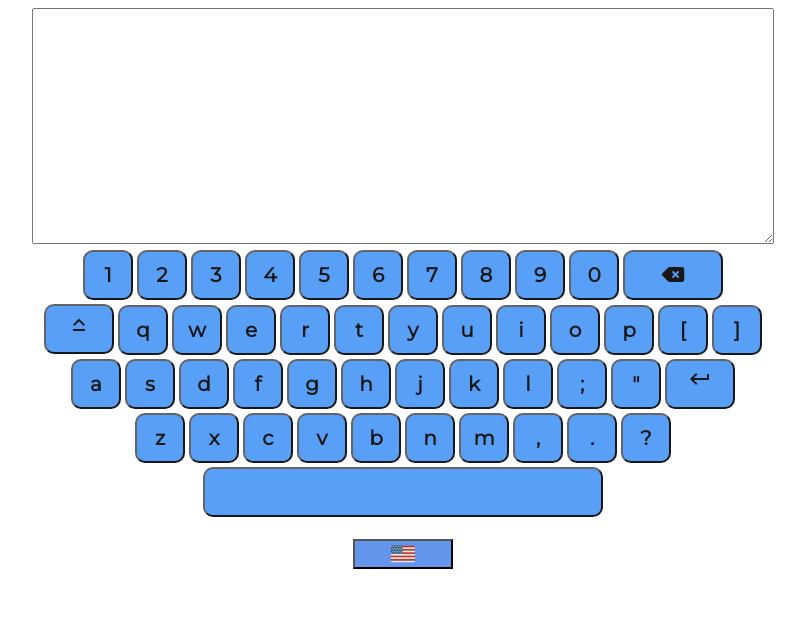
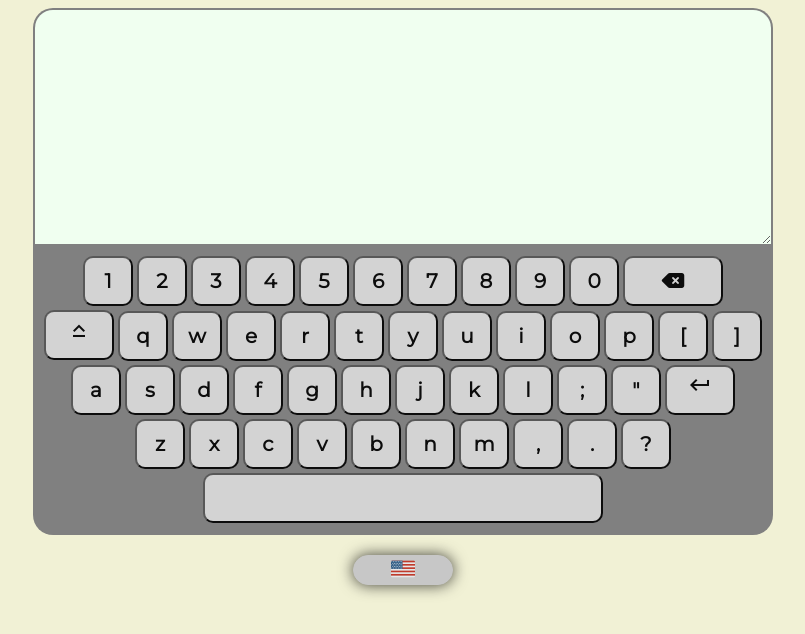
Before and after one commit to vladpr1703/virtual-keyboard, a website with bundled scripts: page index.html in a window 1280 px wide. Shown: the whole page, without its empty margins (237-1042 px from the left). Built offline with nearby package versions, Linux system fonts and the light colour scheme.

Commit message:
change styles, backspace fixed

```diff
--- a/src/modules/listenerModule.js
+++ b/src/modules/listenerModule.js
@@ -3,8 +3,12 @@ export default function addListener() {
     const textArea = document.querySelector('#text');
     switch (event.target.className) {
       case 'key backspace':
-        textArea.value = textArea.value.slice(0, (textArea.selectionEnd - 1))
+        if (textArea.value.length === textArea.selectionEnd || textArea.selectionEnd === 0 ) {
+          textArea.value = textArea.value.slice(0, textArea.value.length-1);
+        }
+        else { textArea.value = textArea.value.slice(0, (textArea.selectionEnd - 1))
           + textArea.value.slice(textArea.selectionEnd, textArea.value.length);
+        }
         break;
       case 'key enter':
         textArea.value = textArea.value.slice(0, textArea.selectionEnd) + '\n'
@@ -30,12 +34,3 @@ export default function addListener() {
     }
   });
 }
-
-
-// if (textArea.selectionEnd === textArea.textContent.length) {
-//   textArea.value += '\n';
-// }
-// else {
-//   textArea.value = textArea.value.slice(0, (textArea.selectionEnd))
-//   + textArea.value.slice(textArea.selectionEnd, textArea.value.length);
-// }
--- a/style.css
+++ b/style.css
@@ -1,29 +1,43 @@
 body {
     text-align: center;
+    background-color: rgb(241, 241, 213);
 }
 
 textarea {
+    width: 732px;
     font-size: 20px;
+    background-color: honeydew;
     color: black;
+    border: 2px solid grey;
+    border-bottom: none;
+    margin-bottom: -4px;
+    border-radius: 20px 20px 0 0;
+    outline: none;
 }
 
 .keyboard {
     width: 740px;
     margin: 0 auto;
     text-align: center;
+    background-color: grey;
+    border-radius: 0 0 20px 20px;
+    padding: 10px 0px 10px;
 }
 
 .language {
     width: 100px;
     height: 30px;
     margin-top: 20px;
-    background-color: cornflowerblue;
+    background-color: rgb(199, 199, 199);
+    border: 1px solid rgb(199, 199, 199);
+    border-radius: 20px;
     outline: none;
     transition: all 0.2s ease;
+    box-shadow: 0px 0px 15px 0px rgba(0,0,0,0.75);
 }
 
 .language:hover {
-    border-radius: 20px;
+    transform: translateY(-5px)
 }
 
 .language:focus {
@@ -36,19 +50,19 @@ textarea {
     height: 50px;
     font: bold 20px 'Montserrat', sans-serif;
     margin: 2px 2px 2px;
-    background-color: #4595f7;
+    background-color: gainsboro;
     outline: none;
     opacity: 0.9;
 }
 
 .key:hover {
     box-shadow: 0px 0px 10px 0px rgba(0,0,0,0.75);
-    background-color: #429ef5;
+    background-color: rgb(150, 150, 150);
 }
 
 .hover {
     box-shadow: 0px 0px 10px 0px rgba(0,0,0,0.75);
-    background-color: #3a93e7;
+    background-color: rgb(150, 150, 150);
 }
 
 .backspace {
```
